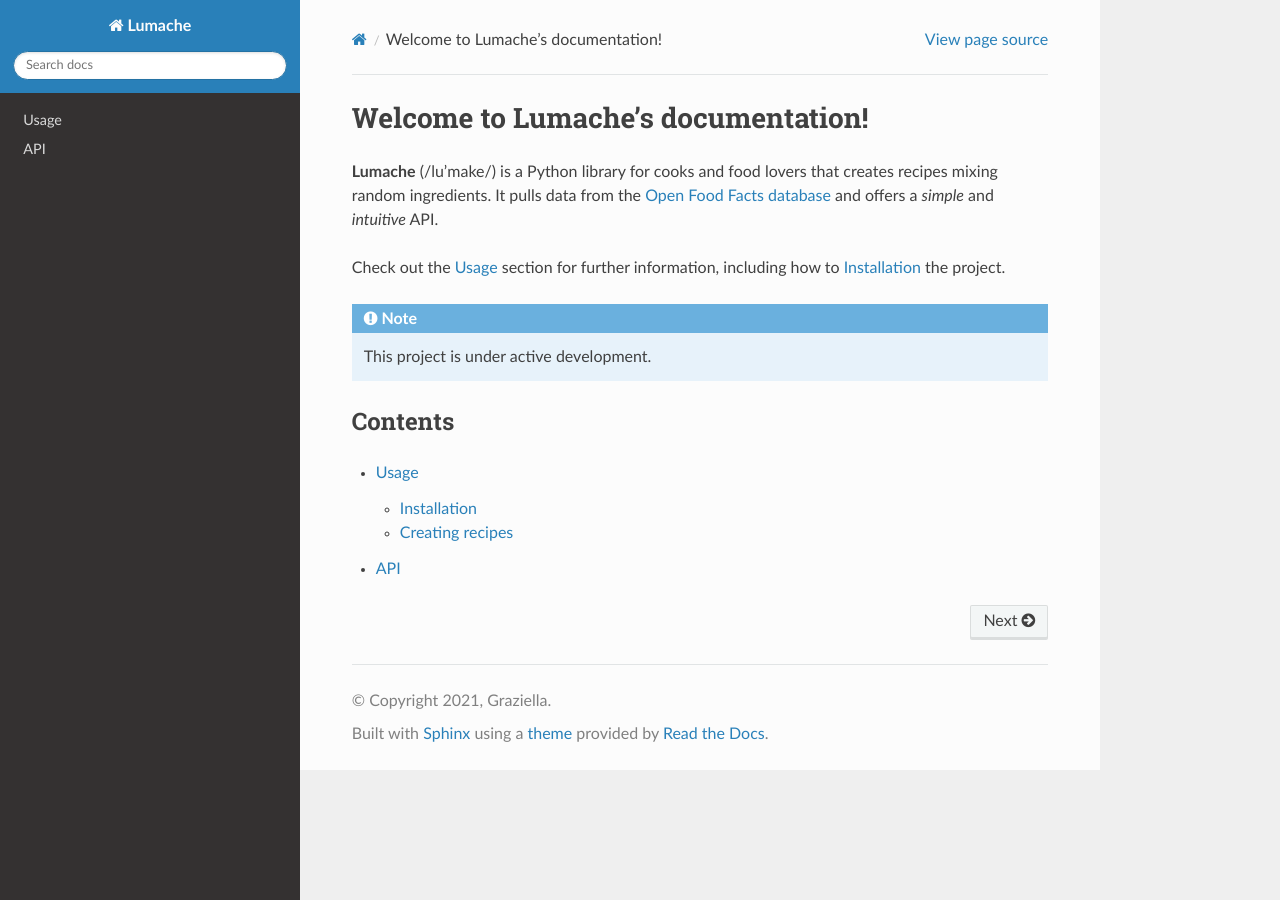
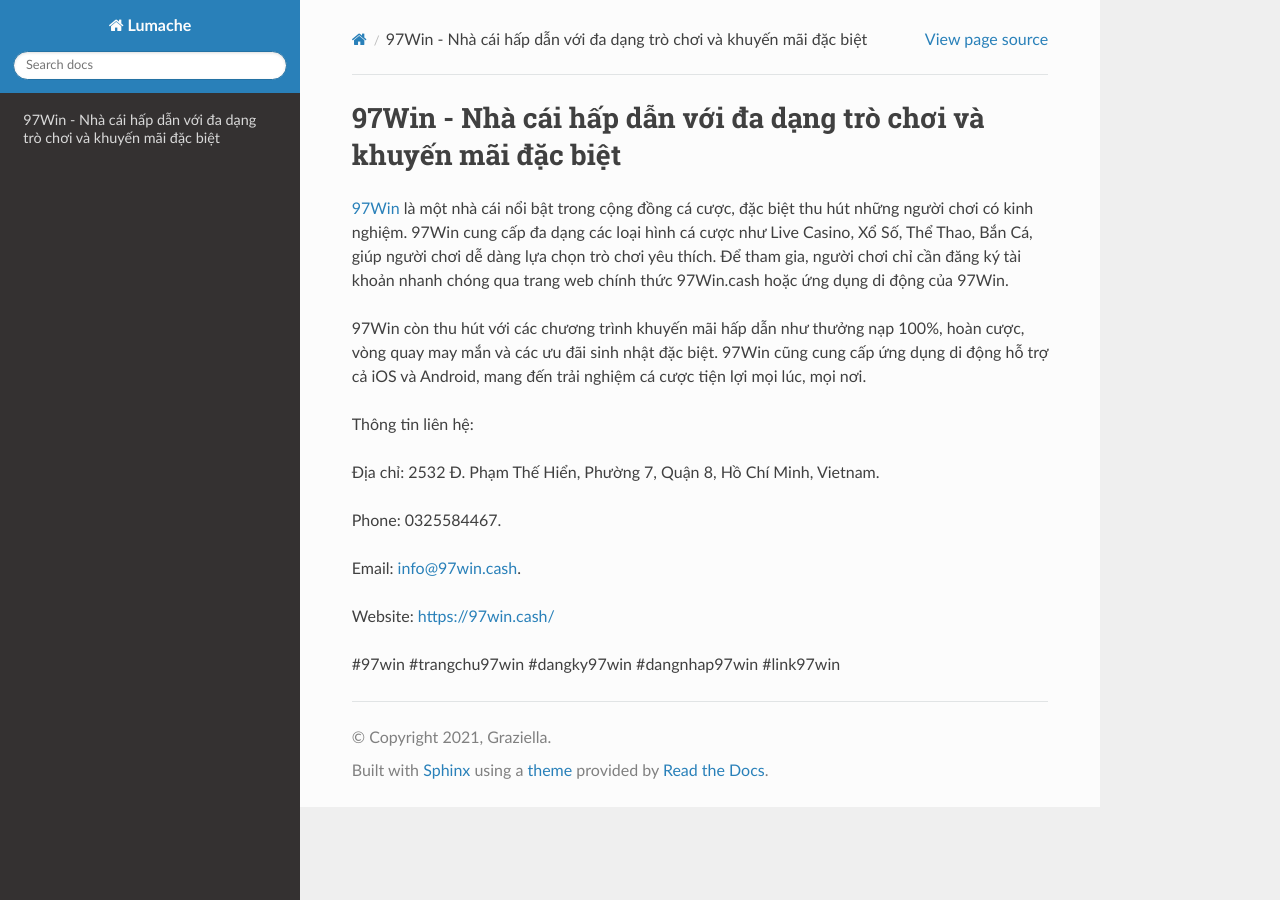
Before and after one commit to plapenanec/link97wincash1, a Sphinx documentation site: the page built from docs/source/index.rst, in a window 1280 px wide. Built offline with Sphinx 7.4.7 and the Read the Docs theme 3.1.0, drawn with Linux system fonts in a browser that asks for light colours.

Commit message:
Update index.rst

```diff
--- a/docs/source/index.rst
+++ b/docs/source/index.rst
@@ -1,22 +1,18 @@
-Welcome to Lumache's documentation!
+97Win - Nhà cái hấp dẫn với đa dạng trò chơi và khuyến mãi đặc biệt
 ===================================
 
-**Lumache** (/lu'make/) is a Python library for cooks and food lovers
-that creates recipes mixing random ingredients.
-It pulls data from the `Open Food Facts database <https://world.openfoodfacts.org/>`_
-and offers a *simple* and *intuitive* API.
+`97Win <https://97win.cash/>`_ là một nhà cái nổi bật trong cộng đồng cá cược, đặc biệt thu hút những người chơi có kinh nghiệm. 97Win cung cấp đa dạng các loại hình cá cược như Live Casino, Xổ Số, Thể Thao, Bắn Cá, giúp người chơi dễ dàng lựa chọn trò chơi yêu thích. Để tham gia, người chơi chỉ cần đăng ký tài khoản nhanh chóng qua trang web chính thức 97Win.cash hoặc ứng dụng di động của 97Win.
 
-Check out the :doc:`usage` section for further information, including
-how to :ref:`installation` the project.
+97Win còn thu hút với các chương trình khuyến mãi hấp dẫn như thưởng nạp 100%, hoàn cược, vòng quay may mắn và các ưu đãi sinh nhật đặc biệt. 97Win cũng cung cấp ứng dụng di động hỗ trợ cả iOS và Android, mang đến trải nghiệm cá cược tiện lợi mọi lúc, mọi nơi.
 
-.. note::
+Thông tin liên hệ:
 
-   This project is under active development.
+Địa chỉ: 2532 Đ. Phạm Thế Hiển, Phường 7, Quận 8, Hồ Chí Minh, Vietnam.
 
-Contents
---------
+Phone: 0325584467.
 
-.. toctree::
+Email: info@97win.cash.
 
-   usage
-   api
+Website: https://97win.cash/
+
+#97win #trangchu97win #dangky97win #dangnhap97win #link97win
```
